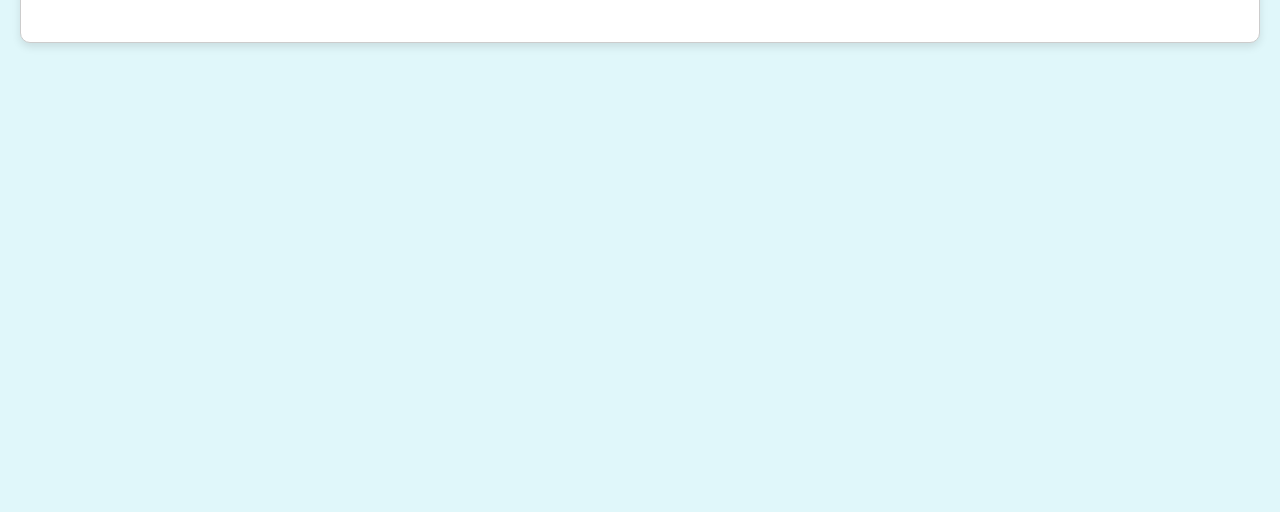
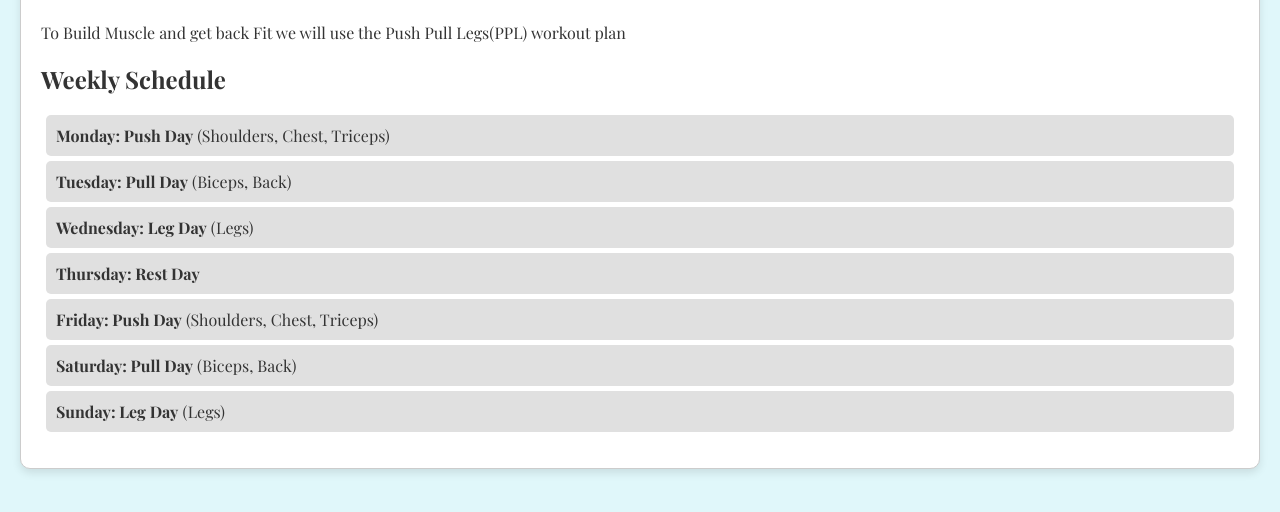
Before and after one commit to AzorAha1/PitchFit, a Flask app: template frontend/templates/workout.html in a window 1280 px wide. Shown: the part 225-737 px from the top of the page. Run offline with Flask 3, Linux system fonts and the light colour scheme; the template is opened without the code that fills it, so the values that code supplies are empty; some libraries are stand-ins or nearby versions.

Commit message:
Weekly Schedule added in workout page

```diff
--- a/backend/exerciseapi.py
+++ b/backend/exerciseapi.py
@@ -11,3 +11,4 @@ def exerciseapi(muscle):
     response = requests.get(url=url, headers=headers)
     data = response.json()
     return data
+print(exerciseapi('back'))
--- a/frontend/styles/styles.css
+++ b/frontend/styles/styles.css
@@ -63,6 +63,17 @@ body {
 }
 .contentboxsmall p {
     color: black;
+}
+.workout-schedule ul {
+    list-style-type: none;
+    padding: 0;
+}
+
+.workout-schedule ul li {
+    background: #e0e0e0;
+    margin: 5px;
+    padding: 10px;
+    border-radius: 5px;
 }
 
 .section {
--- a/frontend/templates/dashboard.html
+++ b/frontend/templates/dashboard.html
@@ -33,7 +33,7 @@
         <p>Daily Energy Expenditure (TDEE): {{ user.tdee }} calories/day</p>
         <input type="hidden">
         <a href="{{ url_for('addfood') }}" class="buttombuttons">Add Food</a>
-        <a href="{{ url_for('workout') }}" class="buttombuttons">Log Workout</a>
+        <a href="{{ url_for('workout') }}" class="buttombuttons">Start Daily Workout !</a>
     </div>
     <div class="contentbox">
         <h1>total calories taken today is: {{ total_calories.morning_meal + total_calories.afternoon_meal + total_calories.dinner_meal }} out of {{ user.tdee - 500 }}</h1>
--- a/frontend/templates/workout.html
+++ b/frontend/templates/workout.html
@@ -37,6 +37,19 @@
         </div>
         <div class="contentbox">
             <h1>{{ user.name }}'s Workout Plan</h1>
+            <p>To Build Muscle and get back Fit we will use the Push Pull Legs(PPL) workout plan</p>
+            <div class="workout-schedule">
+                <h2>Weekly Schedule</h2>
+                <ul>
+                    <li><strong>Monday: Push Day</strong> (Shoulders, Chest, Triceps)</li>
+                    <li><strong>Tuesday: Pull Day</strong> (Biceps, Back)</li>
+                    <li><strong>Wednesday: Leg Day</strong> (Legs)</li>
+                    <li><strong>Thursday: Rest Day</strong></li>
+                    <li><strong>Friday: Push Day</strong> (Shoulders, Chest, Triceps)</li>
+                    <li><strong>Saturday: Pull Day</strong> (Biceps, Back)</li>
+                    <li><strong>Sunday: Leg Day</strong> (Legs)</li>
+                </ul>
+            </div>
         </div>
     </body>
     </html>
```
